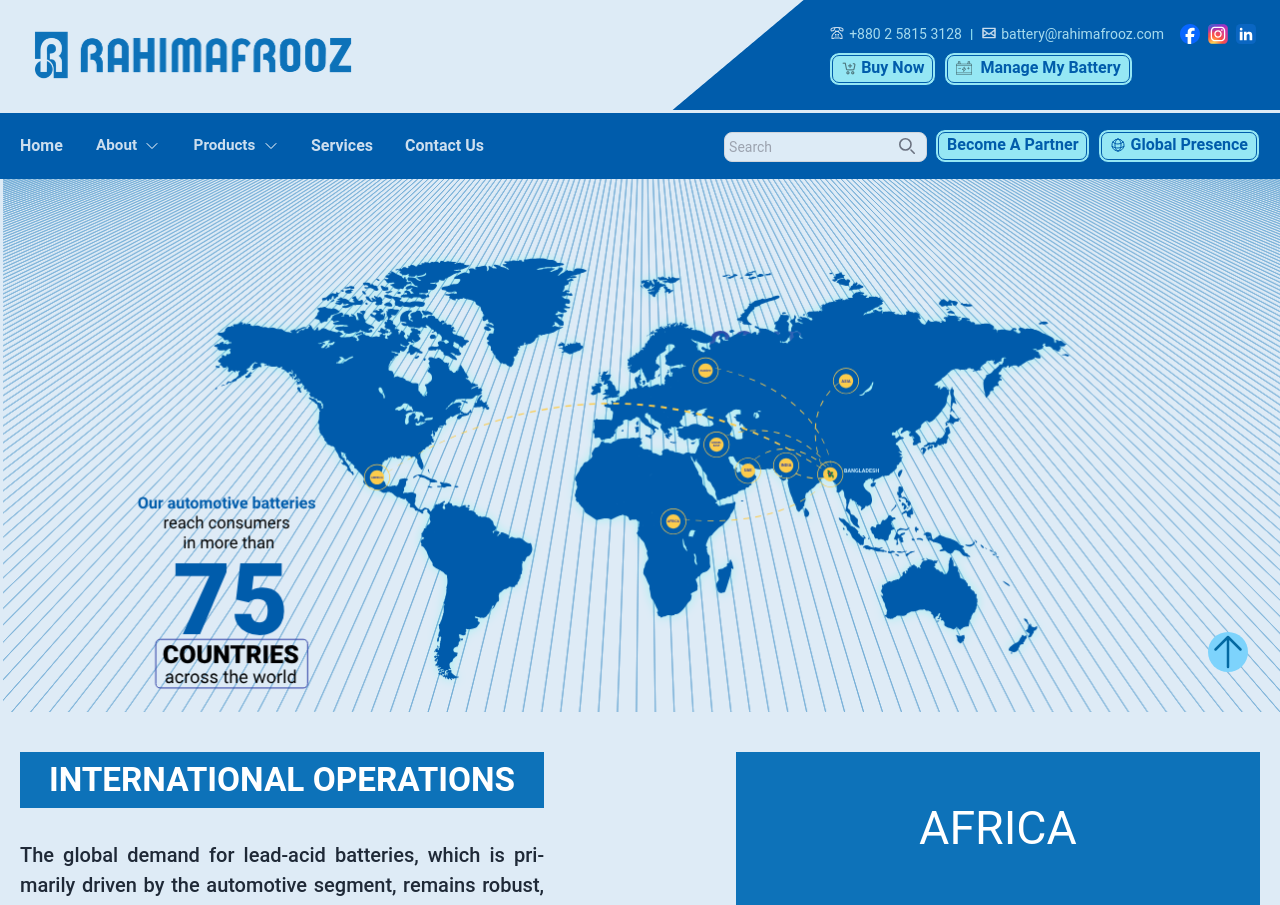
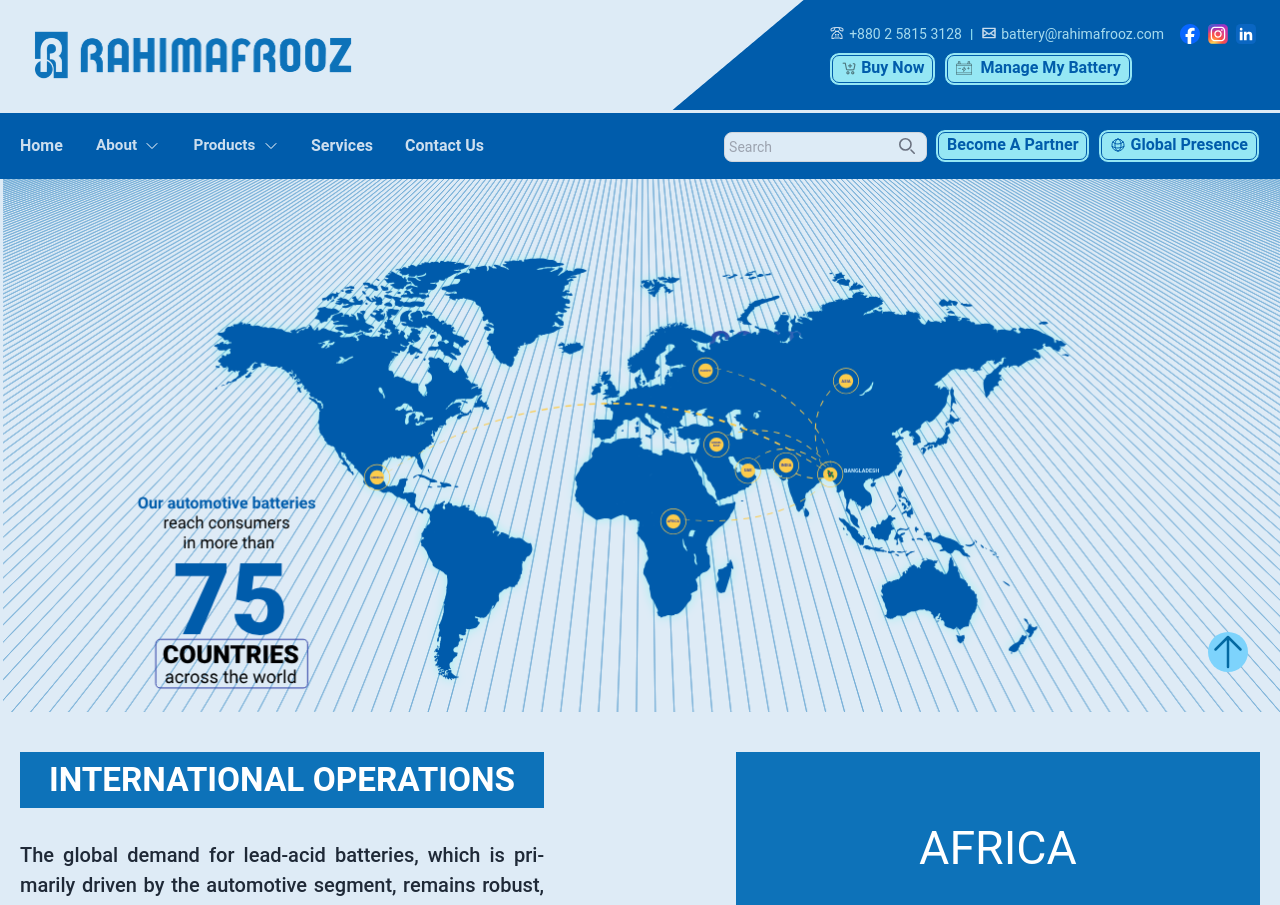
Before and after one commit to arbinzaman/rahimafrooz-battery, a React (Vite) app: page /global-presence in a window 1280 px wide. Shown: the top 905 px of the page. Built offline with nearby package versions, Linux system fonts and the light colour scheme.

Commit message:
fixed margin top global prefernce

```diff
--- a/src/components/GlobalPresence/GlobalPresenceSlider.jsx
+++ b/src/components/GlobalPresence/GlobalPresenceSlider.jsx
@@ -41,7 +41,7 @@ const GlobalPresenceSlider = () => {
       <Slider {...settings}>
         {regions.map((region, index) => (
           <div key={index} className="text-base p-16">
-            <h3 className="text-semi_large lg:text-xlarge mb-10 text-center">
+            <h3 className="text-semi_large lg:text-xlarge mb-10 text-center mt-5">
               {region.name}
             </h3>
             <div className="grid grid-cols-2">
```
